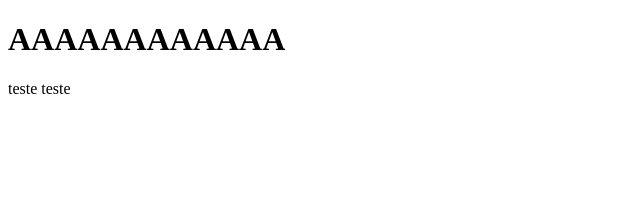
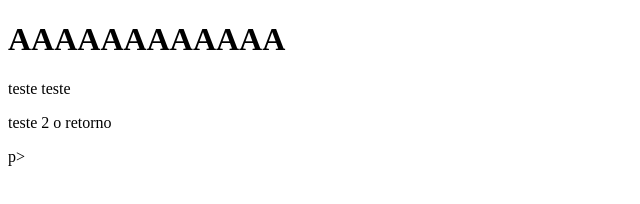
Before and after one commit to maristelazell/maristelazell.github.io, a plain HTML site: page index.html in a window 1280 px wide. Shown: the whole page, without its empty margins (0-640 px from the left). Drawn offline with Linux system fonts and the light colour scheme.

Commit message:
Update index.html

```diff
--- a/index.html
+++ b/index.html
@@ -3,5 +3,6 @@
 	<body>
 		<h1>AAAAAAAAAAAA</h1>
 		<p>teste teste</p>
+		<p>teste 2 o retorno</p>p>
 	</body>
 </html>
```
